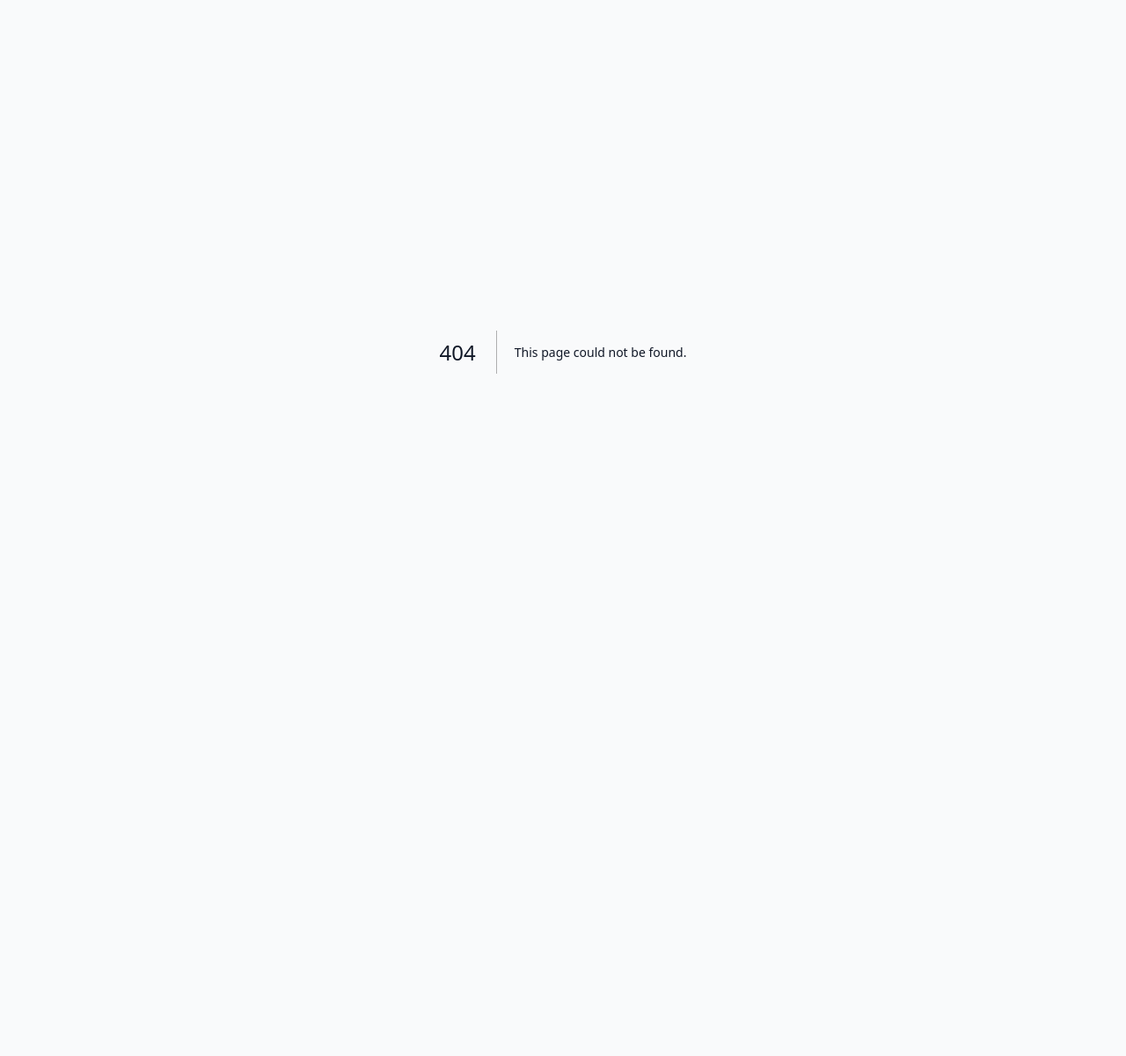
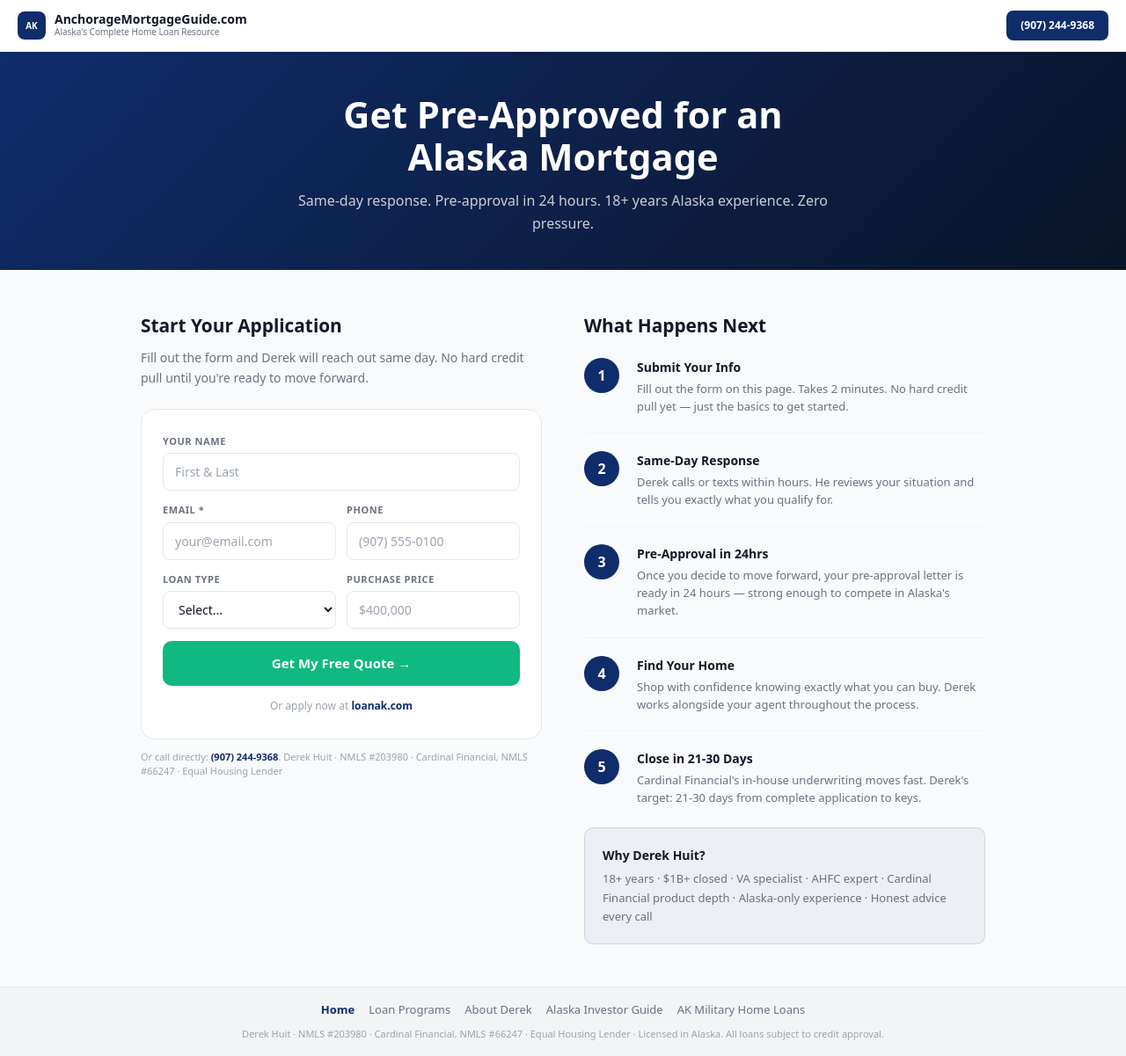
Before and after one commit to derekhuit-afk/alaska-mortgage-network, a Next.js app: page /apply in a window 1280 px wide. Before the commit this address had no page. Shown: the whole page at 88% size. Before the commit the page ends 800 px from the top, so only its background shows below. Built offline with nearby package versions, Linux system fonts and the light colour scheme.

Commit message:
feat: add apply page with LeadForm and process steps

```diff
--- /dev/null
+++ b/app/apply/page.tsx
@@ -0,0 +1,67 @@
+import { getSiteConfig } from '@/configs/sites'
+import LeadForm from '@/components/LeadForm'
+export { generateMetadata } from '../layout'
+
+export default function Apply() {
+  const site = getSiteConfig()
+  const P = site.primary; const A = site.accent; const AT = site.accentText
+  const steps = [
+    {n:"1",title:"Submit Your Info",body:"Fill out the form on this page. Takes 2 minutes. No hard credit pull yet — just the basics to get started."},
+    {n:"2",title:"Same-Day Response",body:"Derek calls or texts within hours. He reviews your situation and tells you exactly what you qualify for."},
+    {n:"3",title:"Pre-Approval in 24hrs",body:"Once you decide to move forward, your pre-approval letter is ready in 24 hours — strong enough to compete in Alaska's market."},
+    {n:"4",title:"Find Your Home",body:"Shop with confidence knowing exactly what you can buy. Derek works alongside your agent throughout the process."},
+    {n:"5",title:"Close in 21-30 Days",body:"Cardinal Financial's in-house underwriting moves fast. Derek's target: 21-30 days from complete application to keys."},
+  ]
+  return (
+    <main style={{minHeight:'100vh',fontFamily:'system-ui,sans-serif',background:'#F9FAFB'}}>
+      <nav style={{background:'#fff',borderBottom:'1px solid #F3F4F6',padding:'12px 20px',display:'flex',alignItems:'center',justifyContent:'space-between',position:'sticky',top:0,zIndex:40,boxShadow:'0 1px 4px rgba(0,0,0,.06)'}}>
+        <div style={{display:'flex',alignItems:'center',gap:10}}>
+          <div style={{width:32,height:32,borderRadius:8,background:P,display:'flex',alignItems:'center',justifyContent:'center'}}><span style={{color:'#fff',fontSize:10,fontWeight:800}}>AK</span></div>
+          <div><div style={{fontWeight:800,color:'#111827',fontSize:14,lineHeight:1}}>{site.shortName}</div><div style={{fontSize:10,color:'#6B7280'}}>{site.tagline}</div></div>
+        </div>
+        <a href="tel:9072449368" style={{background:P,color:'#fff',fontSize:12,fontWeight:700,padding:'8px 16px',borderRadius:8,textDecoration:'none'}}>(907) 244-9368</a>
+      </nav>
+
+      <section style={{background:`linear-gradient(135deg,${P} 0%,#0a1428 100%)`,color:'#fff',padding:'48px 20px 40px',textAlign:'center'}}>
+        <div style={{maxWidth:640,margin:'0 auto'}}>
+          <h1 style={{fontSize:'clamp(1.8rem,4vw,2.6rem)',fontWeight:800,lineHeight:1.15,marginBottom:12}}>Get Pre-Approved for an Alaska Mortgage</h1>
+          <p style={{color:'rgba(255,255,255,.78)',fontSize:'clamp(14px,2vw,16px)',lineHeight:1.65,fontWeight:300}}>Same-day response. Pre-approval in 24 hours. 18+ years Alaska experience. Zero pressure.</p>
+        </div>
+      </section>
+
+      <section style={{padding:'48px 20px',maxWidth:1000,margin:'0 auto',display:'grid',gridTemplateColumns:'1fr 1fr',gap:48,alignItems:'start'}}>
+        <div>
+          <h2 style={{fontSize:'1.3rem',fontWeight:800,color:'#111827',marginBottom:8}}>Start Your Application</h2>
+          <p style={{color:'#6B7280',fontSize:14,lineHeight:1.65,marginBottom:24}}>Fill out the form and Derek will reach out same day. No hard credit pull until you&apos;re ready to move forward.</p>
+          <LeadForm primary={P} accent={A} accentText={AT} siteId={site.id} />
+          <p style={{fontSize:11,color:'#9CA3AF',marginTop:12,lineHeight:1.5}}>Or call directly: <a href="tel:9072449368" style={{color:P,textDecoration:'none',fontWeight:700}}>(907) 244-9368</a>. Derek Huit &middot; NMLS #203980 &middot; Cardinal Financial, NMLS #66247 &middot; Equal Housing Lender</p>
+        </div>
+        <div>
+          <h2 style={{fontSize:'1.3rem',fontWeight:800,color:'#111827',marginBottom:20}}>What Happens Next</h2>
+          <div style={{display:'flex',flexDirection:'column' as const,gap:0}}>
+            {steps.map((s,i)=>(
+              <div key={s.n} style={{display:'grid',gridTemplateColumns:'48px 1fr',gap:12,paddingBottom:i<steps.length-1?20:0,marginBottom:i<steps.length-1?20:0,borderBottom:i<steps.length-1?'1px solid #F3F4F6':'none'}}>
+                <div style={{width:40,height:40,borderRadius:'50%',background:P,display:'flex',alignItems:'center',justifyContent:'center',fontWeight:800,color:'#fff',fontSize:16,flexShrink:0}}>{s.n}</div>
+                <div><div style={{fontWeight:700,color:'#111827',fontSize:14,marginBottom:4}}>{s.title}</div><div style={{fontSize:13,color:'#6B7280',lineHeight:1.55}}>{s.body}</div></div>
+              </div>
+            ))}
+          </div>
+          <div style={{background:`${P}0d`,border:`1px solid ${P}22`,borderRadius:10,padding:20,marginTop:24}}>
+            <div style={{fontWeight:700,color:'#111827',fontSize:14,marginBottom:6}}>Why Derek Huit?</div>
+            <div style={{fontSize:13,color:'#6B7280',lineHeight:1.65}}>18+ years &middot; $1B+ closed &middot; VA specialist &middot; AHFC expert &middot; Cardinal Financial product depth &middot; Alaska-only experience &middot; Honest advice every call</div>
+          </div>
+        </div>
+      </section>
+
+      <div style={{background:'#F3F4F6',borderTop:'1px solid #E5E7EB',padding:'16px 20px',textAlign:'center'}}>
+        <div style={{display:'flex',gap:16,justifyContent:'center',flexWrap:'wrap' as const,marginBottom:8}}>
+          <a href="/" style={{color:P,textDecoration:'none',fontSize:13,fontWeight:600}}>Home</a>
+          <a href="/loan-programs" style={{color:'#6B7280',textDecoration:'none',fontSize:13}}>Loan Programs</a>
+          <a href="/about" style={{color:'#6B7280',textDecoration:'none',fontSize:13}}>About Derek</a>
+          {site.networkLinks.slice(0,2).map(l=>(<a key={l.href} href={l.href} style={{color:'#6B7280',textDecoration:'none',fontSize:13}}>{l.label}</a>))}
+        </div>
+        <p style={{fontSize:11,color:'#9CA3AF',lineHeight:1.6}}>Derek Huit &middot; NMLS #203980 &middot; Cardinal Financial, NMLS #66247 &middot; Equal Housing Lender &middot; Licensed in Alaska. All loans subject to credit approval.</p>
+      </div>
+    </main>
+  )
+}
```
